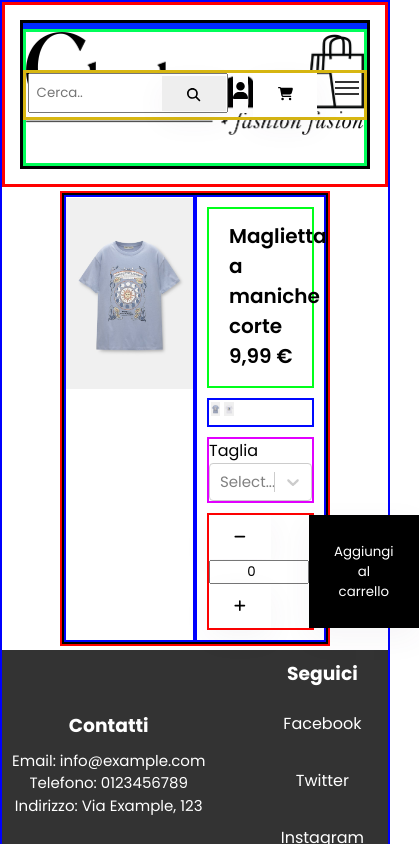
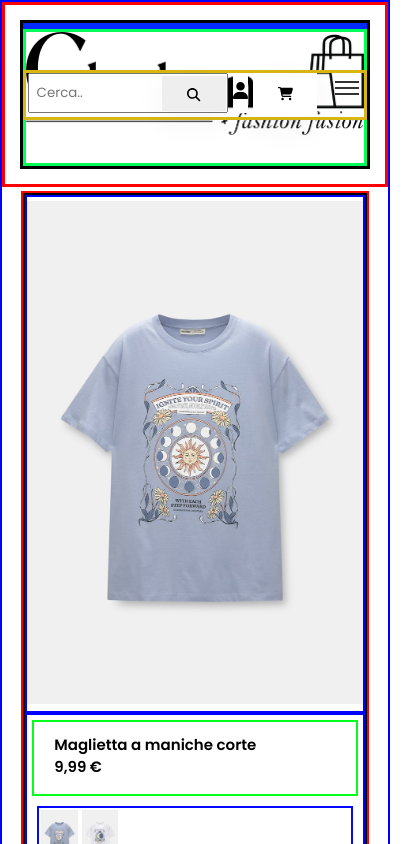
Before and after one commit to zMattyPower/ecommerce-project, a React (Create React App) app: page /Donna/Magliette/P/1/_/1 in a window 390 px wide. Shown: the top 844 px of the page, 419 px wide, since content can reach past the window. Built offline with nearby package versions, Linux system fonts and the light colour scheme.

Commit message:
responsive donnamagliettep1_1

```diff
--- a/src/pages/DonnaMaglietteP1_1.css
+++ b/src/pages/DonnaMaglietteP1_1.css
@@ -10,6 +10,7 @@
 }
 
 div.m1c {
+    /* colonna */
     width: 50%;
     border: 2px solid blue;
 }
@@ -21,7 +22,7 @@ img.m1 {
 }
 
 .riga1_r1_prodM {
-    border: 2px solid rgb(0, 255, 26);
+    border: 2px solid rgb(36, 38, 36);
     margin: 10px;
 }
 
@@ -58,12 +59,85 @@ p.des {
     color: black;
 }
 
-.number{
+.number {
     text-align: center;
     width: 100px;
 }
 
-.piu{
+.piu {
     background-color: rgb(255, 255, 255);
     color: black;
 }
+
+
+/*Tablet*/
+@media screen and (max-width: 768px) {
+    .contenitore_prod {
+        margin: 1% 5% 1% 5%;
+        border: 2px solid red;
+
+    }
+
+    .riga1_prodM {
+        border: 2px solid black;
+        width: 100%;
+        flex-direction: column;
+    }
+
+    div.m1c {
+        /* colonna */
+        width: 100%;
+        margin-left: auto;
+        margin-right: auto;
+        border: 2px solid blue;
+    }
+
+    .riga1_r1_prodM {
+        border: 2px solid rgb(0, 255, 26);
+        margin: 5px;
+    }
+
+    p.des {
+        font-weight: 600;
+        font-size: 15px;
+        margin: 12px 10px 15px 20px;
+    }
+
+    .riga1_r4_prodM {
+        border: 2px solid rgb(0, 255, 153);
+        margin: 10px;
+    }
+
+    .meno {
+        background-color: rgb(255, 255, 255);
+        color: black;
+    }
+
+    .number {
+        text-align: center;
+        width: 100px;
+    }
+
+    .piu {
+        background-color: rgb(255, 255, 255);
+        color: black;
+    }
+}
+
+/*Telefoni*/
+@media screen and (max-width:426px) {
+    .riga1_r4_prodM {
+        margin-left: auto;
+        margin-right: auto;
+        flex-direction: column;
+    }
+
+    .car {
+        width: 100%;
+    }
+
+    .number {
+        width: 65%;
+    }
+
+}
--- a/src/pages/DonnaMaglietteP1_1.jsx
+++ b/src/pages/DonnaMaglietteP1_1.jsx
@@ -44,11 +44,14 @@ function DonnaMaglietteP1_1() {
                             <div class="quant">
                                 <button className="meno"><FontAwesomeIcon icon={faMinus} /></button>
                                 <input type="number" value="0" min="1" max="10" className="number" />
-                                <button class="piu"><FontAwesomeIcon icon={faPlus} /></button>
+                                <button className="piu"><FontAwesomeIcon icon={faPlus} /></button>
                             </div>
+                            <div class="quant">
+                                <button className="car"> Aggiungi al carrello</button>
 
-                            <button> Aggiungi al carrello</button>
+                            </div>
                         </div>
+
 
                     </div>
                 </div>
```
